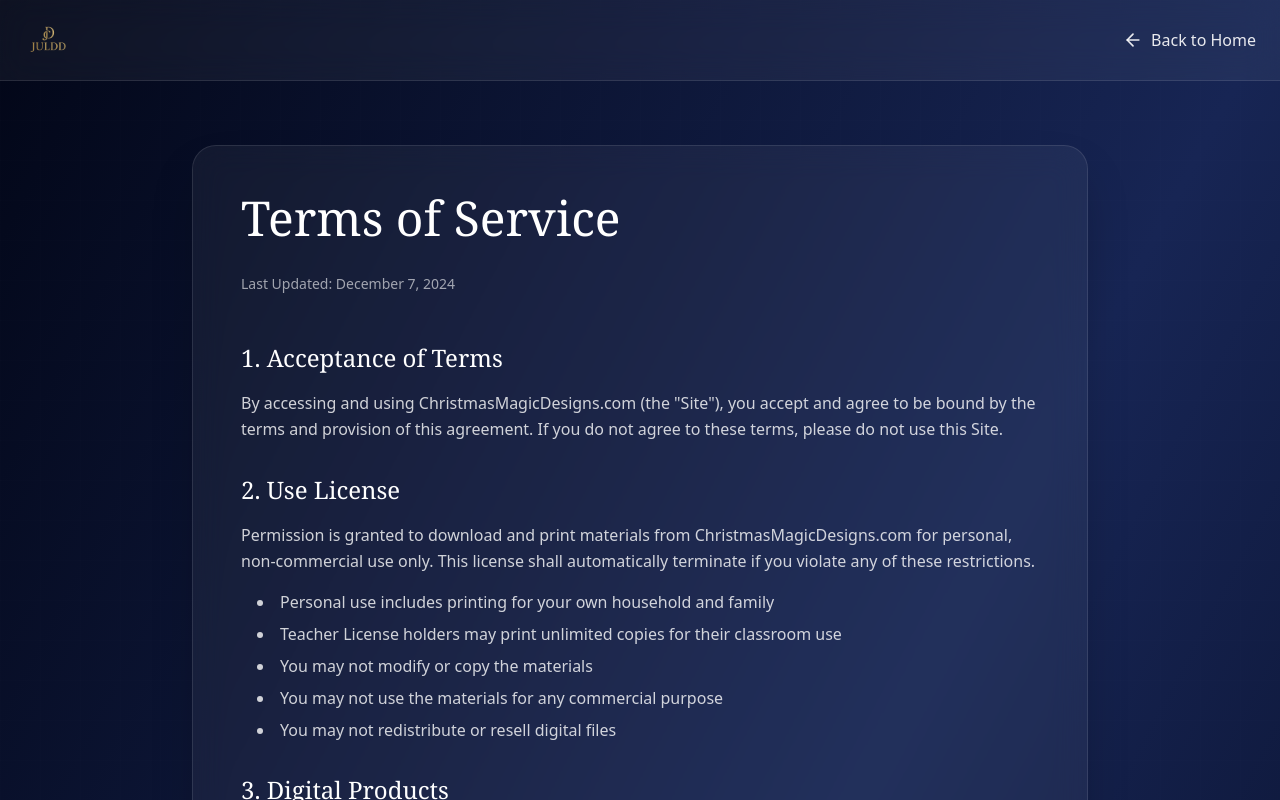
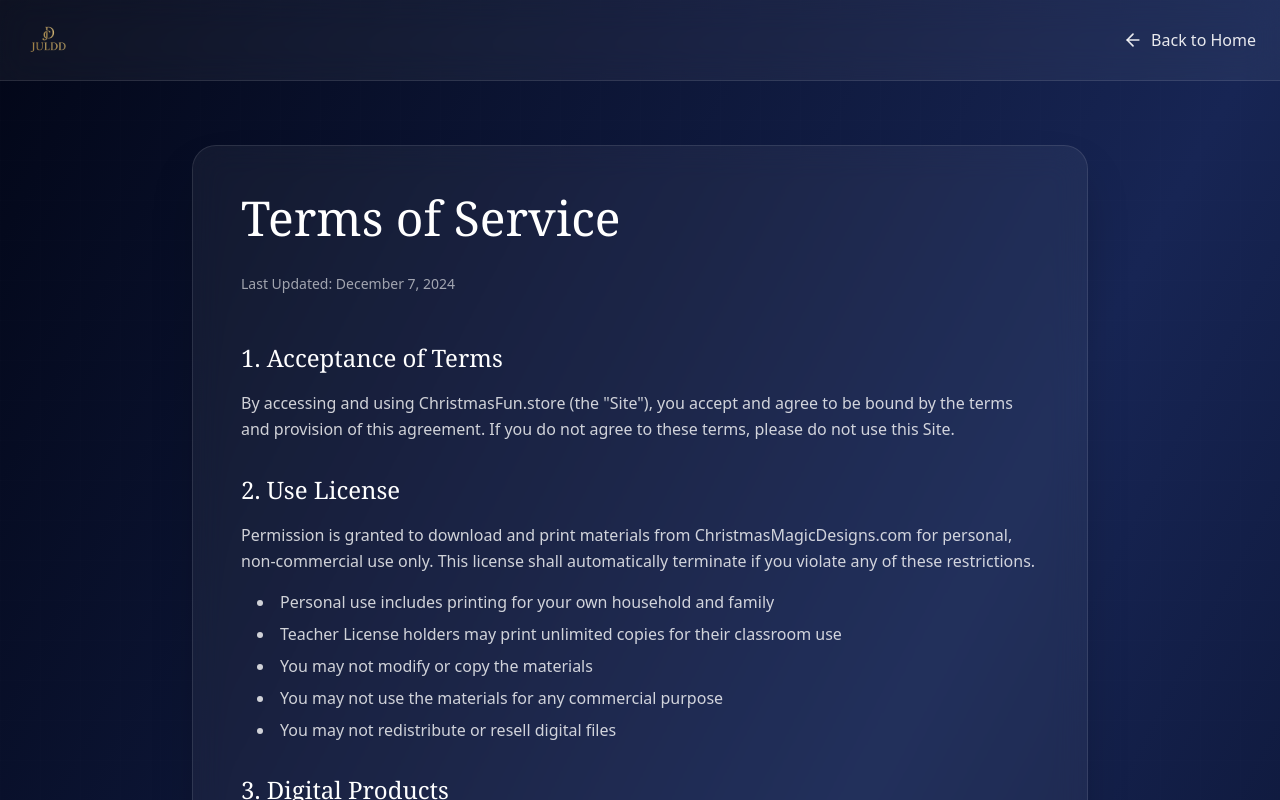
Before and after one commit to JULDDLLC/ChristmasFun.store, a React (Vite) app: page /terms in a window 1280 px wide. Shown: the top 800 px of the page. Built offline with nearby package versions, Linux system fonts and the light colour scheme; no server answers.

Commit message:
Updated Terms.tsx

```diff
--- a/src/pages/Terms.tsx
+++ b/src/pages/Terms.tsx
@@ -35,7 +35,7 @@ export default function Terms() {
               <section>
                 <h2 className="text-2xl font-serif text-white mb-4">1. Acceptance of Terms</h2>
                 <p className="leading-relaxed">
-                  By accessing and using ChristmasMagicDesigns.com (the "Site"), you accept and agree to be bound by the terms and provision of this agreement. If you do not agree to these terms, please do not use this Site.
+                  By accessing and using ChristmasFun.store (the "Site"), you accept and agree to be bound by the terms and provision of this agreement. If you do not agree to these terms, please do not use this Site.
                 </p>
               </section>
 
```
